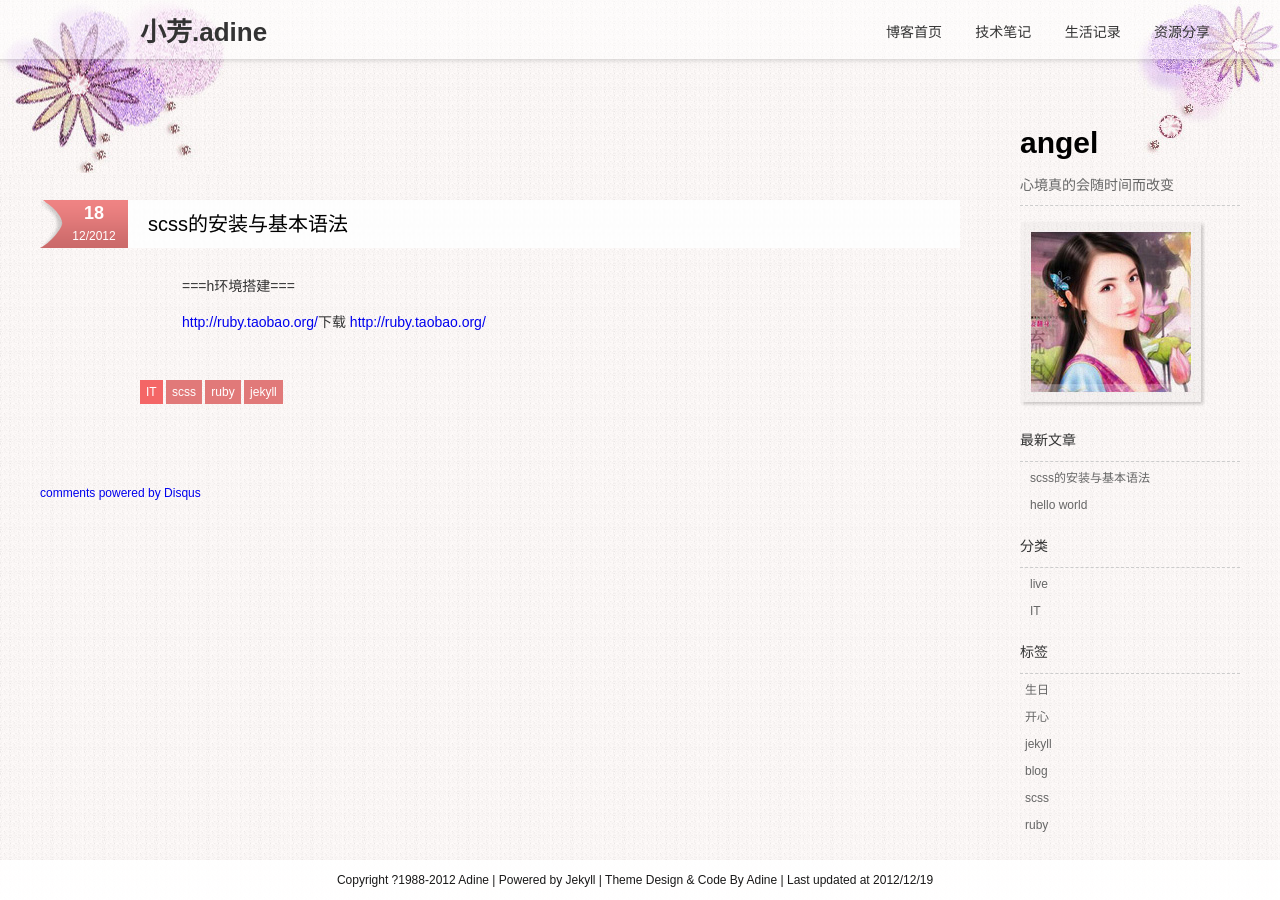
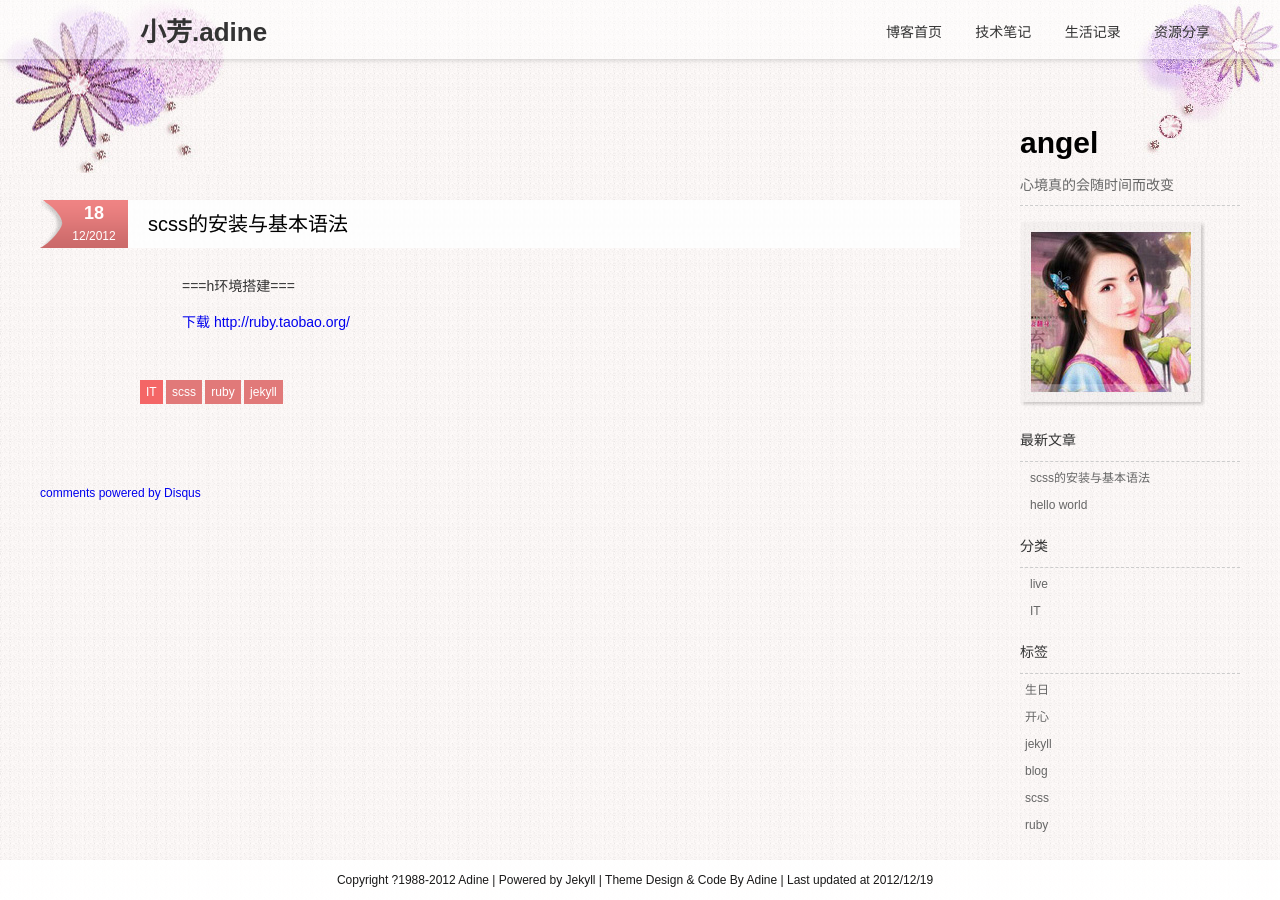
Before and after one commit to adine-zhu/myblog, a Jekyll site: the page built from _posts/2012-12-18-scss.md, in a window 1280 px wide. Built offline with Jekyll 4.4.1, drawn with Linux system fonts in a browser that asks for light colours; comment, search, counter and statistics services are not loaded.

Commit message:
update article
update article

```diff
--- a/_posts/2012-12-18-scss.md
+++ b/_posts/2012-12-18-scss.md
@@ -10,5 +10,5 @@ tags: scss ruby jekyll
 
 ===h环境搭建===
 
-<http://ruby.taobao.org/>下载
+[下载](http://ruby.taobao.org/)
 <a href="http://ruby.taobao.org/">http://ruby.taobao.org/</a>
```
